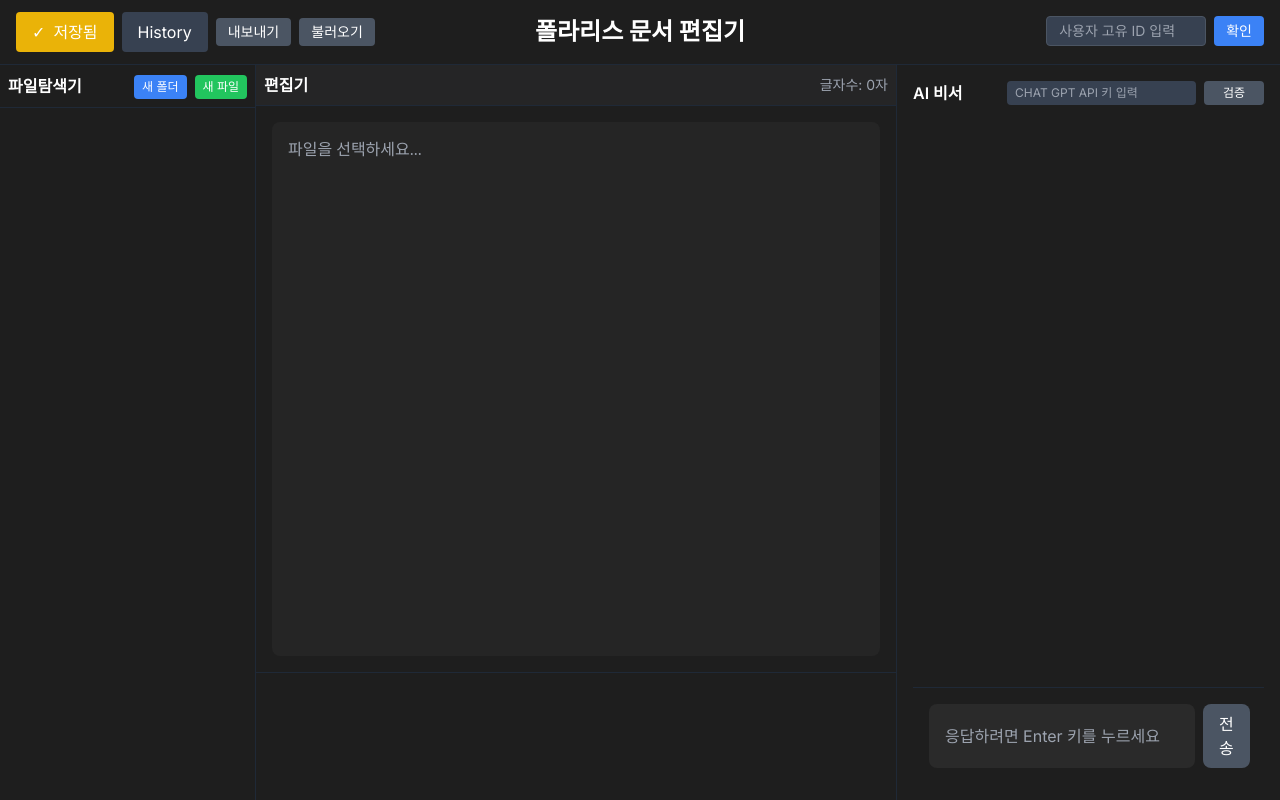
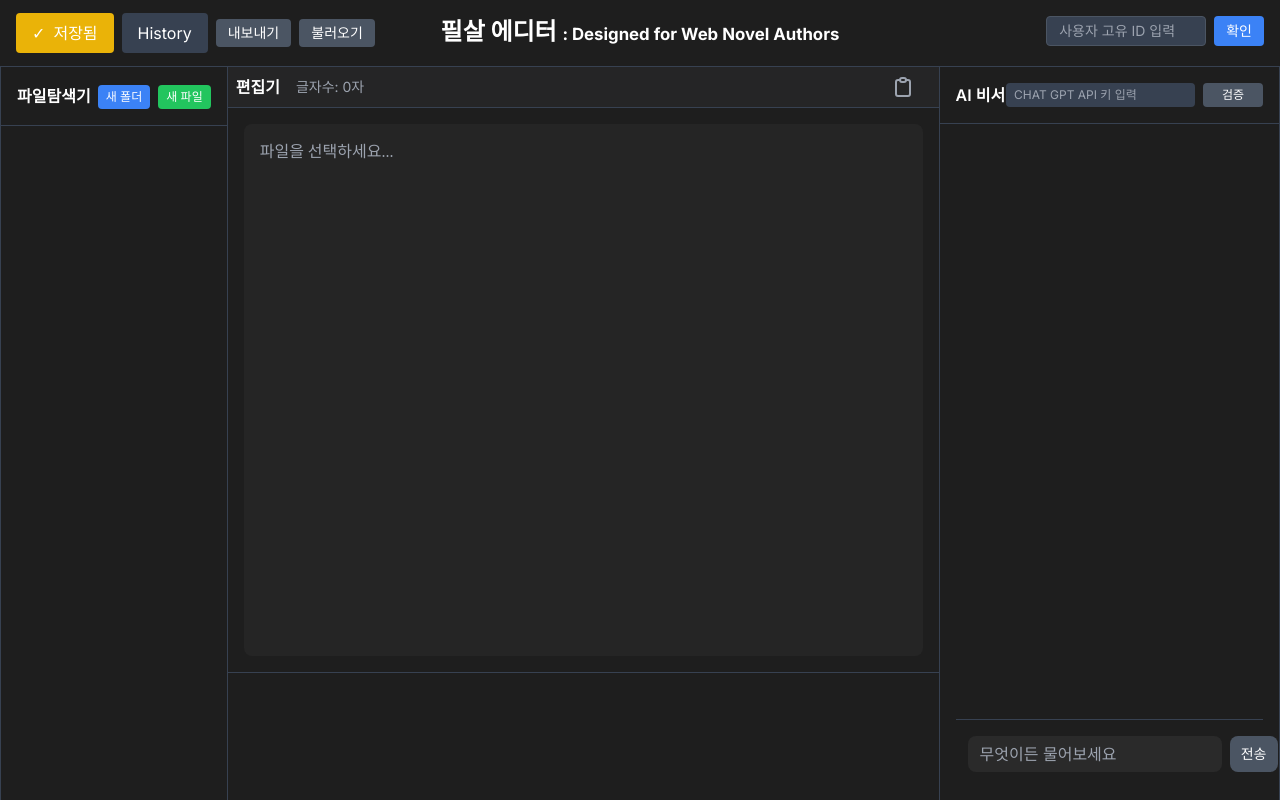
Before and after one commit to honkak/nextjs_edit, a Next.js app: page / in a window 1280 px wide. Built offline with nearby package versions, Linux system fonts and the light colour scheme.

Commit message:
UI 개선: 입력창 및 버튼 레이아웃 조정

```diff
--- a/src/app/components/FileExplorer.tsx
+++ b/src/app/components/FileExplorer.tsx
@@ -355,8 +355,14 @@ export default function FileExplorer({ onFileSelect, selectedFile }: FileExplore
             className={`flex items-center p-2 hover:bg-gray-700 rounded cursor-pointer group ${
               selectedFile?.id === item.id ? 'bg-gray-700' : ''
             }`}
-            draggable={item.type === 'file' && item.name !== '임시.txt'}
-            onDragStart={(e) => handleDragStart(e, item)}
+            draggable={item.type === 'file' && item.name !== '임시.txt' && item.name !== '백업저장'}
+            onDragStart={(e) => {
+              if (item.name === '임시.txt' || item.name === '백업저장') {
+                e.preventDefault();
+                return;
+              }
+              handleDragStart(e, item);
+            }}
             onDragOver={handleDragOver}
             onDragLeave={handleDragLeave}
             onDrop={(e) => handleDrop(e, item.type === 'folder' ? item.id : null)}
@@ -474,6 +480,14 @@ export default function FileExplorer({ onFileSelect, selectedFile }: FileExplore
                   placeholder={inputType === 'folder' ? "폴더 이름" : "파일 이름"}
                   className="flex-1 px-2 py-1 text-sm bg-gray-700 rounded text-white"
                   autoFocus
+                  onKeyDown={(e) => {
+                    if (e.key === 'Escape') {
+                      e.preventDefault();
+                      setShowInput(null);
+                      setNewItemName('');
+                      setInputType('file');
+                    }
+                  }}
                 />
                 <button
                   type="submit"
@@ -496,7 +510,7 @@ export default function FileExplorer({ onFileSelect, selectedFile }: FileExplore
 
   return (
     <div className="h-full flex flex-col">
-      <div className="bg-[#1e1e1e] text-white p-2 border-b border-gray-800 flex justify-between items-center">
+      <div className="bg-[#1e1e1e] text-white p-4 border-b border-gray-700 flex justify-between items-center">
         <h2 className="text-white text-base font-semibold">파일탐색기</h2>
         <div className="space-x-2">
           <button
@@ -524,6 +538,14 @@ export default function FileExplorer({ onFileSelect, selectedFile }: FileExplore
               placeholder={inputType === 'folder' ? "폴더 이름" : "파일 이름"}
               className="flex-1 px-2 py-1 text-sm bg-gray-700 rounded text-white"
               autoFocus
+              onKeyDown={(e) => {
+                if (e.key === 'Escape') {
+                  e.preventDefault();
+                  setShowInput(null);
+                  setNewItemName('');
+                  setInputType('file');
+                }
+              }}
             />
             <button
               type="submit"
--- a/src/app/components/History.tsx
+++ b/src/app/components/History.tsx
@@ -20,7 +20,7 @@ export default function History() {
     if (!isOpen) {
       // 사용자 ID가 있을 때만 히스토리 데이터를 가져옴
       if (userId) {
-        const historyData = localStorage.getItem('polaris_history');
+        const historyData = localStorage.getItem('killer_history');
         const parsedHistory = historyData ? JSON.parse(historyData) : [];
         // 최근 10개를 가져오되 역순으로 정렬 (최신이 위로)
         setHistory([...parsedHistory].reverse().slice(0, 10));
--- a/src/app/components/SaveButton.tsx
+++ b/src/app/components/SaveButton.tsx
@@ -119,10 +119,10 @@ export default function SaveButton({ currentFile }: SaveButtonProps) {
         userId: userId || '-'
       };
 
-      const historyData = localStorage.getItem('polaris_history');
+      const historyData = localStorage.getItem('killer_history');
       const history = historyData ? JSON.parse(historyData) : [];
       history.push(historyEntry);
-      localStorage.setItem('polaris_history', JSON.stringify(history));
+      localStorage.setItem('killer_history', JSON.stringify(history));
     }
   };
 
--- a/src/app/layout.tsx
+++ b/src/app/layout.tsx
@@ -14,8 +14,9 @@ export default function RootLayout({
   return (
     <html lang="en">
       <head>
-        <title>폴라리스 문서 편집기</title>
-        <meta name="description" content="폴라리스 문서 편집기" />
+        <title>필살 에디터 : 웹소설 작가를 위한</title>
+        <meta name="description" content="웹소설 작가를 위한 문서 편집기" />
+        <link rel="icon" href="/favicon.ico" />
       </head>
       <body className={inter.className}>
         <UserProvider>
--- a/src/app/page.tsx
+++ b/src/app/page.tsx
@@ -252,9 +252,10 @@ export default function Home() {
   }, [router]);
 
   return (
-    <main className="flex flex-col h-screen overflow-hidden">
+    <main className="flex flex-col h-screen overflow-hidden bg-[#1e1e1e]">
       {/* 상단 타이틀 */}
-      <div className="bg-[#1e1e1e] text-white p-4 border-b border-gray-800 relative flex-shrink-0">
+      <div className="flex justify-center bg-[#1e1e1e] text-white border-b border-gray-700 relative flex-shrink-0">
+        <div className="w-[calc(256px+800px+400px)] p-4 relative">
           <div className="absolute left-4 top-1/2 transform -translate-y-1/2 flex items-center">
             <SaveButton currentFile={selectedFile} />
             <History />
@@ -265,7 +266,7 @@ export default function Home() {
                 const url = URL.createObjectURL(dataBlob);
                 const link = document.createElement('a');
                 link.href = url;
-              link.download = `PolarisDoc_${userId}_${new Date().toISOString().split('T')[0].replace(/-/g, '')}.json`;
+                link.download = `KillerDoc_${userId}_${new Date().toISOString().split('T')[0].replace(/-/g, '')}.json`;
                 document.body.appendChild(link);
                 link.click();
                 document.body.removeChild(link);
@@ -328,14 +329,15 @@ export default function Home() {
               />
             </label>
           </div>
-        <h1 className="text-2xl font-bold text-center">폴라리스 문서 편집기</h1>
+          <h1 className="text-2xl font-bold text-center">필살 에디터 <span className="text-[0.7em]">: Designed for Web Novel Authors</span></h1>
           <UserIdInput />
+        </div>
       </div>
 
       {/* 메인 컨텐츠 영역 */}
-      <div className="flex flex-1 overflow-hidden">
+      <div className="flex flex-1 overflow-hidden justify-center">
         {/* 좌측 사이드바 - 파일 탐색기 */}
-        <div className="w-64 bg-[#1e1e1e] text-white overflow-y-auto border-r border-gray-800">
+        <div className="w-64 bg-[#1e1e1e] text-white overflow-y-auto border-l border-r border-gray-700">
           <FileExplorer
             onFileSelect={(file) => setSelectedFile(file)}
             selectedFile={selectedFile}
@@ -343,16 +345,38 @@ export default function Home() {
         </div>
 
         {/* 중앙 에디터 */}
-        <div className="flex-1 flex flex-col bg-[#1e1e1e]">
+        <div className="w-[800px] flex flex-col bg-[#1e1e1e]">
           {/* 편집기 타이틀 영역 */}
-          <div className="p-2 border-b border-gray-800 flex items-center justify-between bg-[#252526]">
+          <div className="p-2 border-b border-gray-700 flex items-center justify-between bg-[#252526]">
             <div className="flex items-center gap-4">
               <h2 className="text-white text-base font-semibold">편집기</h2>
               {selectedFile && (
                 <span className="text-gray-400 text-sm">{selectedFile.name}</span>
               )}
+              <span className="text-gray-400 text-sm">글자수: {selectedFile?.content?.length || 0}자</span>
             </div>
-            <span className="text-gray-400 text-sm">글자수: {selectedFile?.content?.length || 0}자</span>
+            <button
+              onClick={() => {
+                if (selectedFile?.content) {
+                  navigator.clipboard.writeText(selectedFile.content)
+                    .then(() => {
+                      // 복사 성공 시 버튼 스타일 잠시 변경
+                      const button = document.activeElement as HTMLButtonElement;
+                      button.classList.add('text-green-400');
+                      setTimeout(() => {
+                        button.classList.remove('text-green-400');
+                      }, 1000);
+                    })
+                    .catch(err => console.error('복사 실패:', err));
+                }
+              }}
+              className="text-gray-400 hover:text-white transition-colors mr-4"
+              title="전체 내용 복사하기"
+            >
+              <svg xmlns="http://www.w3.org/2000/svg" className="h-6 w-6" fill="none" viewBox="0 0 24 24" stroke="currentColor">
+                <path strokeLinecap="round" strokeLinejoin="round" strokeWidth={2} d="M9 5H7a2 2 0 00-2 2v12a2 2 0 002 2h10a2 2 0 002-2V7a2 2 0 00-2-2h-2M9 5a2 2 0 002 2h2a2 2 0 002-2M9 5a2 2 0 012-2h2a2 2 0 012 2" />
+              </svg>
+            </button>
           </div>
           {/* 에디터 본문 영역 */}
           <div className="flex-1 overflow-y-auto scrollbar-none">
@@ -366,15 +390,15 @@ export default function Home() {
               }}
             />
           </div>
-          <div className="h-32 border-t border-gray-800">
+          <div className="h-32 border-t border-gray-700">
             {/* 향후 컨텐츠를 위한 여백 */}
           </div>
         </div>
 
         {/* 우측 AI 채팅 */}
-        <div className="w-96 bg-[#1e1e1e] text-white border-l border-gray-800 flex flex-col overflow-hidden">
+        <div className="w-96 bg-[#1e1e1e] text-white border-l border-r border-gray-700 flex flex-col overflow-hidden">
           <div className="p-4 flex flex-col h-full">
-            <div className="flex items-center justify-between mb-4">
+            <div className="flex items-center justify-between">
               <h2 className="text-white text-base font-semibold">AI 비서</h2>
               <div className="flex items-center gap-2">
                 <input
@@ -407,6 +431,7 @@ export default function Home() {
                 </button>
               </div>
             </div>
+            <div className="border-t border-gray-700 my-4 mx-[-1rem]"></div>
 
             <div className="flex-1 overflow-y-auto space-y-4 mb-4">
               {messages.map((message, index) => (
@@ -430,14 +455,14 @@ export default function Home() {
             </div>
 
             {/* AI 비서 채팅 입력 영역 */}
-            <div className="p-4 border-t border-gray-800">
+            <div className="p-3 pt-4 border-t border-gray-700">
               <div className="flex space-x-2">
                 <input
                   type="text"
                   value={inputMessage}
                   onChange={(e) => setInputMessage(e.target.value)}
-                  placeholder="응답하려면 Enter 키를 누르세요"
-                  className="flex-1 px-4 py-2 bg-[#2A2A2A] text-white rounded-lg focus:outline-none focus:ring-2 focus:ring-blue-500"
+                  placeholder="무엇이든 물어보세요"
+                  className="flex-1 pl-3 pr-2 py-1.5 bg-[#2A2A2A] text-white rounded-lg focus:outline-none focus:ring-2 focus:ring-blue-500"
                   onKeyDown={(e) => {
                     if (isValidApiKey) {
                       handleKeyDown(e);
@@ -447,7 +472,7 @@ export default function Home() {
                 <button
                   onClick={handleSend}
                   disabled={!isValidApiKey || !inputMessage.trim() || isLoading}
-                  className={`px-4 py-2 rounded-lg text-white ${
+                  className={`px-2 py-1.5 rounded-lg text-white text-sm min-w-[48px] ${
                     isValidApiKey && inputMessage.trim() && !isLoading
                     ? 'bg-blue-500 hover:bg-blue-600'
                     : 'bg-gray-600 cursor-not-allowed'
```
Lines whose indentation alone changed are shown as unchanged.
